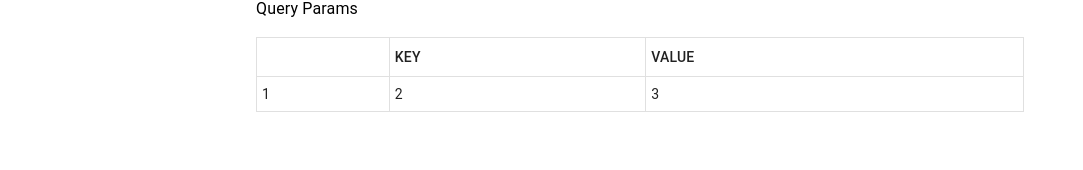
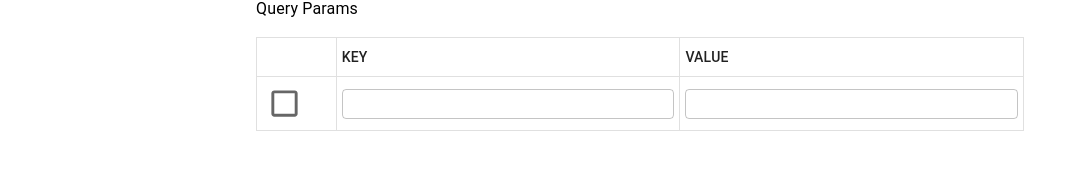
Before and after one commit to tancoder24/postman-lite, a React (Create React App) app: page / in a window 1280 px wide. Shown: the part 236-406 px from the top of the page, without its empty margins (0-1083 px from the left). Built offline with nearby package versions, Linux system fonts and the light colour scheme.

Commit message:
headers and params completed

```diff
--- a/src/components/AddRow.jsx
+++ b/src/components/AddRow.jsx
@@ -1,4 +1,4 @@
-import { TableRow, TableCell } from "@mui/material";
+import { TableRow, TableCell, Checkbox, TextField } from "@mui/material";
 import { makeStyles } from "@mui/styles";
 
 const useStyles = makeStyles({
@@ -6,7 +6,13 @@ const useStyles = makeStyles({
     border: "1px solid rgba(224, 224, 224, 1)",
     borderCollapse: "collapse",
     padding: ["7px 5px", "!important"]
-}
+  },
+  checkbox: {
+    padding: ["2px 5px", "!important"]
+  },
+  textfield: {
+    width: "100%"
+  }
 });
 
 const AddRow = () => {
@@ -15,9 +21,24 @@ const AddRow = () => {
 
     return (
       <TableRow>
-        <TableCell className={classes.tableCell} >1</TableCell>
-        <TableCell className={classes.tableCell} >2</TableCell>
-        <TableCell className={classes.tableCell} >3</TableCell>
+        <TableCell className={classes.tableCell} >
+          <Checkbox
+            size="large"
+            className={classes.checkbox}
+          />
+        </TableCell>
+        <TableCell className={classes.tableCell} >
+          <TextField
+            className={classes.textfield}
+            inputProps={{ style: { height: 30, padding: "0 5px" } }}
+          />
+        </TableCell>
+        <TableCell className={classes.tableCell} >
+          <TextField
+            className={classes.textfield}
+            inputProps={{ style: { height: 30, padding: "0 5px" } }}
+          />
+        </TableCell>
       </TableRow>
     )
 };
```
